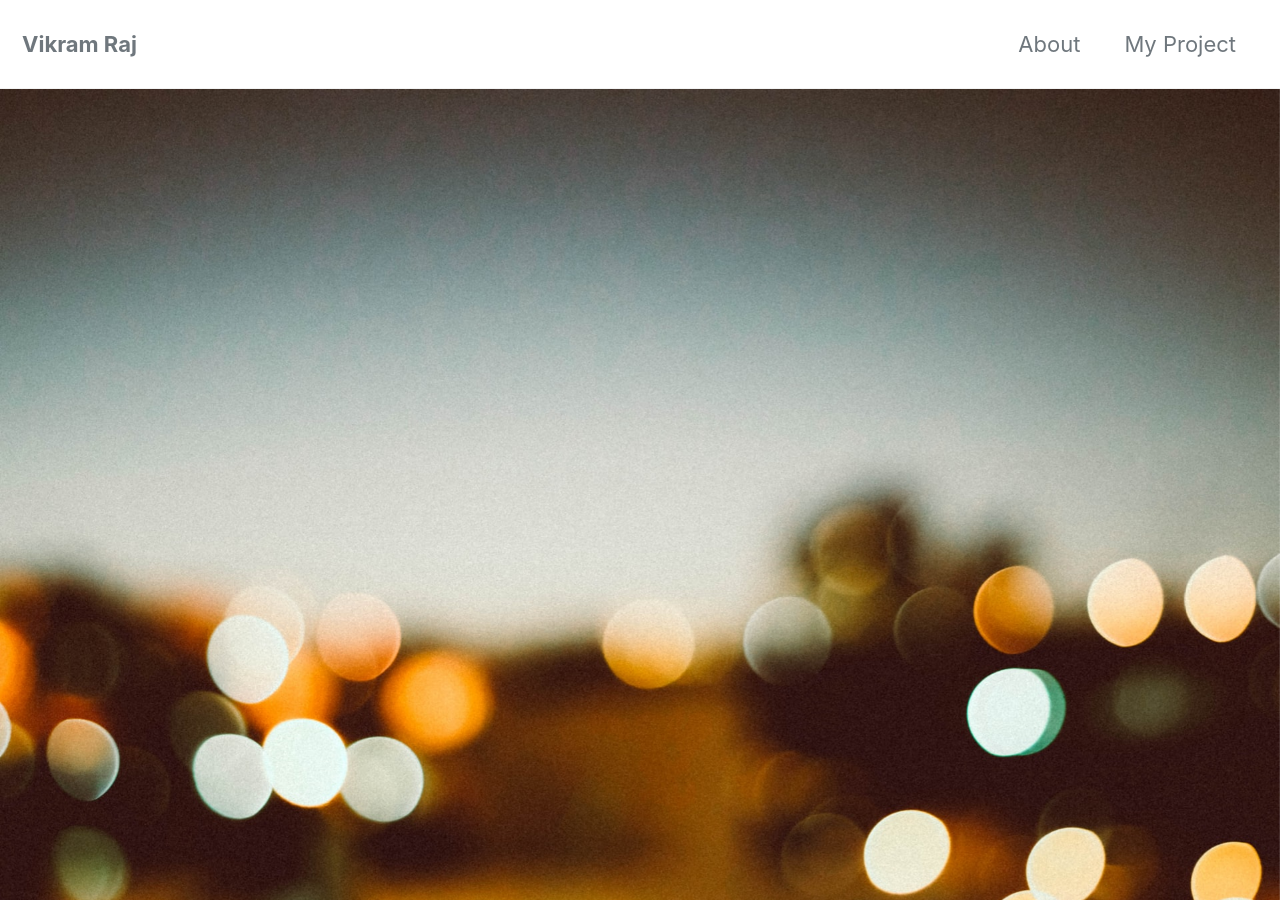
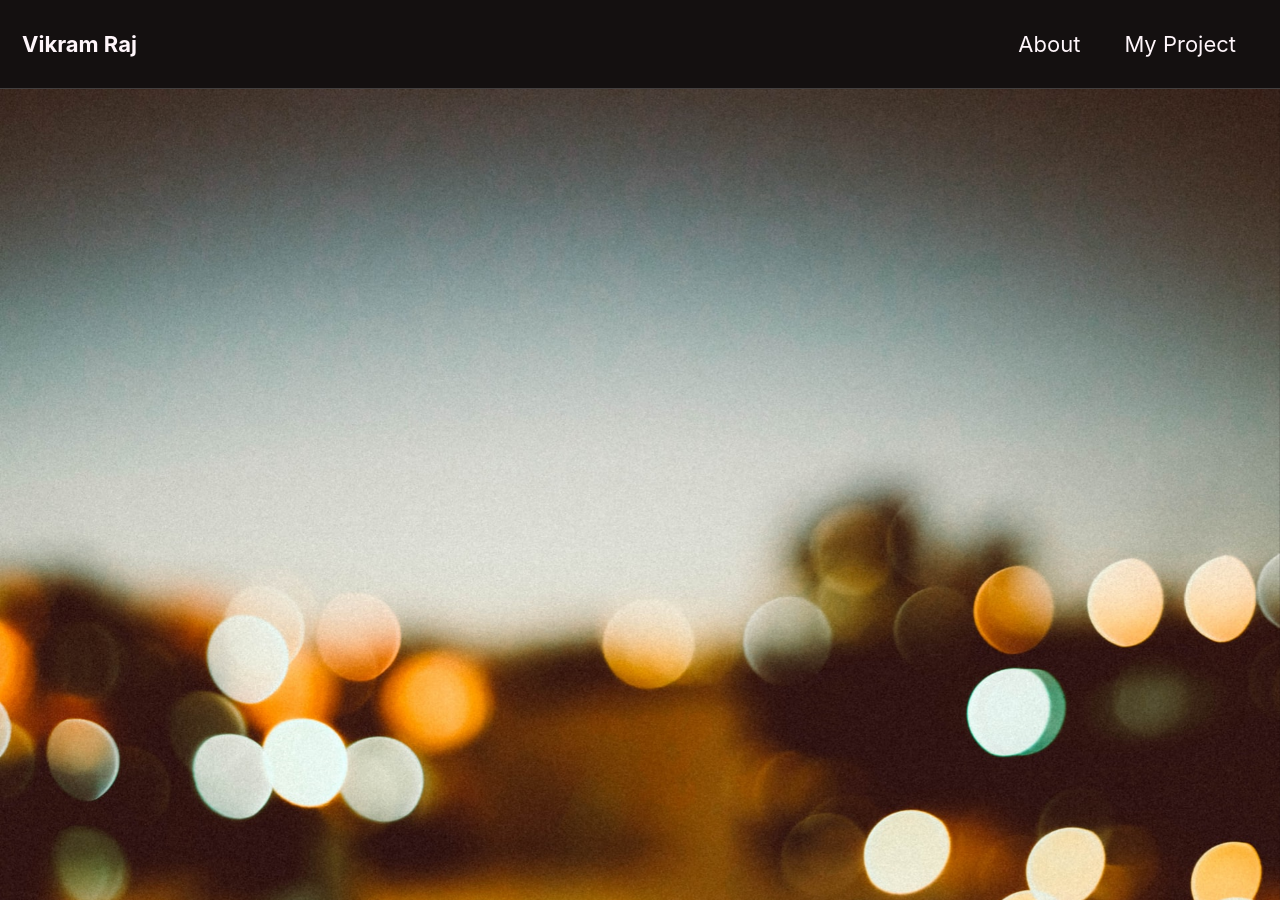
Before and after one commit to nvikramraj/nvikramraj.github.io, a Jekyll site: the page built from index.html, in a window 1280 px wide and 900 px high. Built offline with Jekyll 4.4.1, drawn with Linux system fonts in a browser that asks for light colours; cached includes are drawn as plain includes; nearby versions of some CDN libraries; the list of posts is cut into pages by our own code.

```diff
--- a/_config.yml
+++ b/_config.yml
@@ -12,7 +12,7 @@
 
 # theme                  : "minimal-mistakes-jekyll"
 # remote_theme           : "mmistakes/minimal-mistakes"
-minimal_mistakes_skin    : "default" # "air", "aqua", "contrast", "dark", "dirt", "neon", "mint", "plum", "sunrise"
+minimal_mistakes_skin    : "neon" # "air", "aqua", "contrast", "dark", "dirt", "neon", "mint", "plum", "sunrise"
 
 # Site Settings
 locale                   : "en-US"
```
Also changed, not shown: _pages/myprojects.md (+0 -1 lines).
